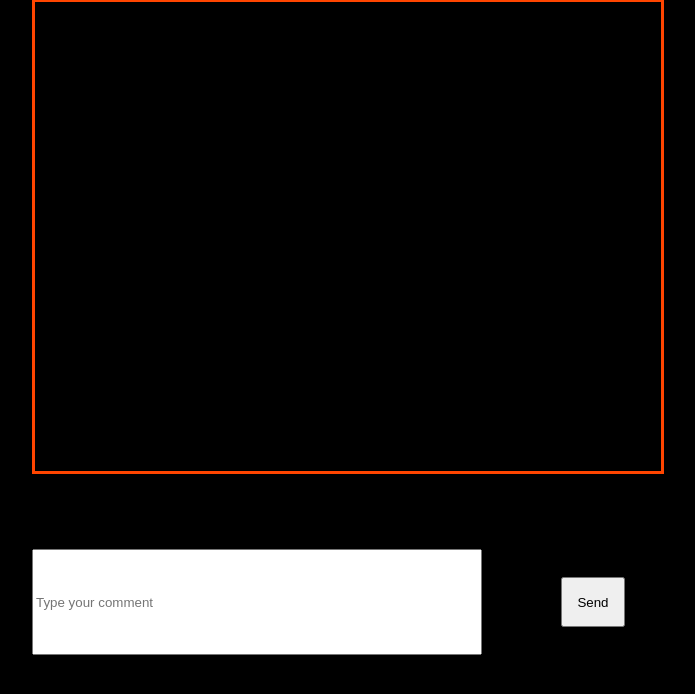
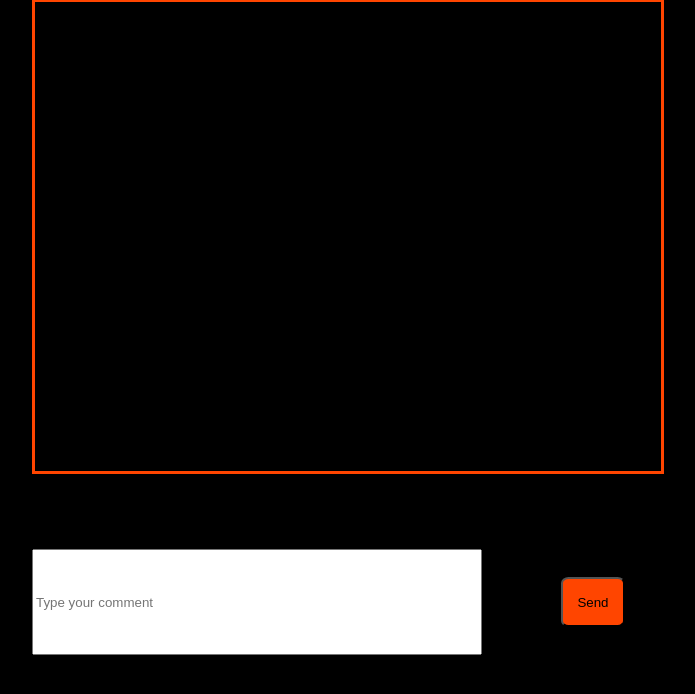
Before and after one commit to TPaulus24/Challange, a PHP site: page /web.html in a window 1280 px wide. Shown: the part 76-770 px from the top of the page, without its empty margins (276-971 px from the left). Run offline with PHP 8.4, Linux system fonts and the light colour scheme.

Commit message:
Add files via upload

```diff
--- a/web.css
+++ b/web.css
@@ -25,4 +25,6 @@
     width: 5%;
     margin-top: 75px;
     margin-left: 75px;
+    border-radius: 12%;
+    background-color: orangered;
 }
```
